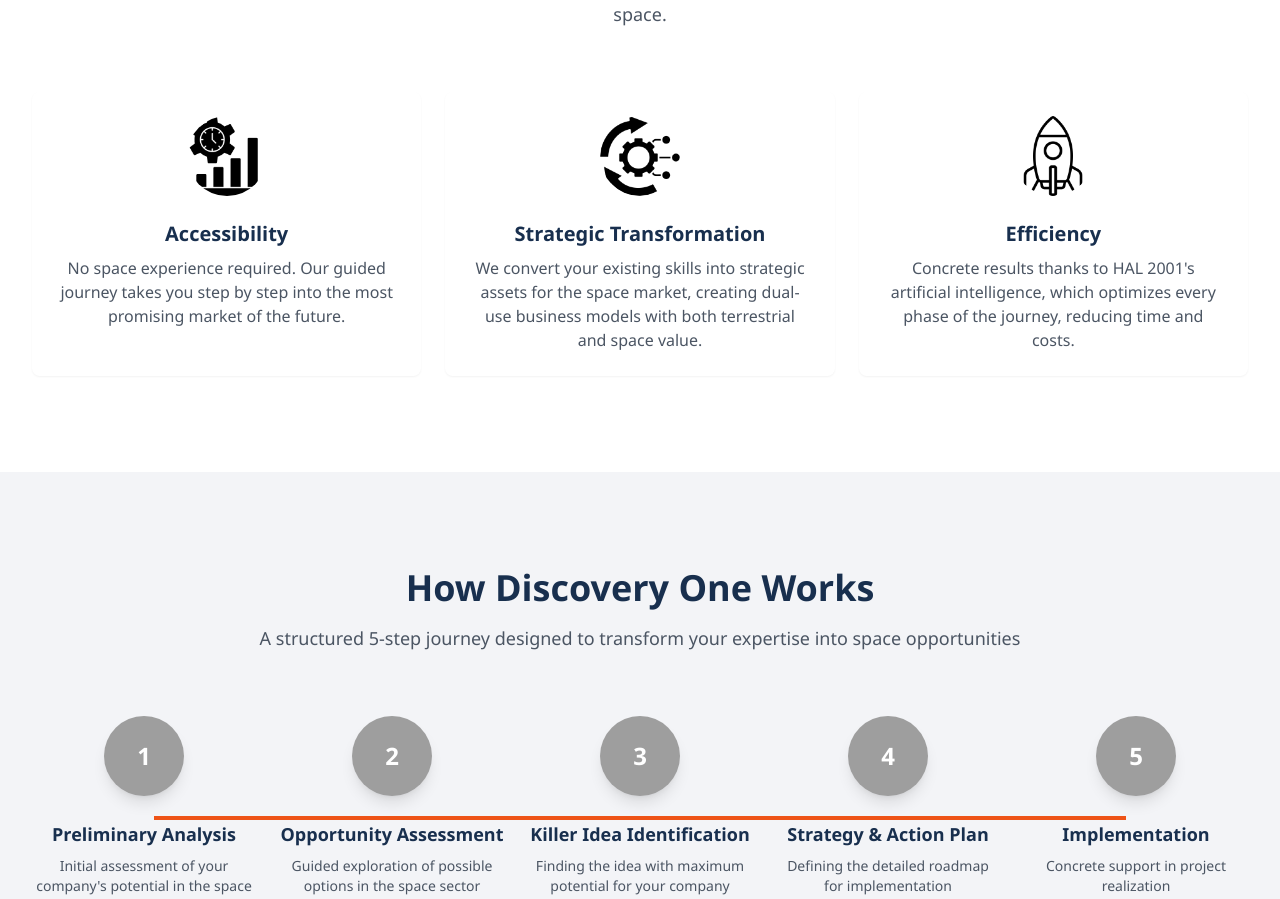
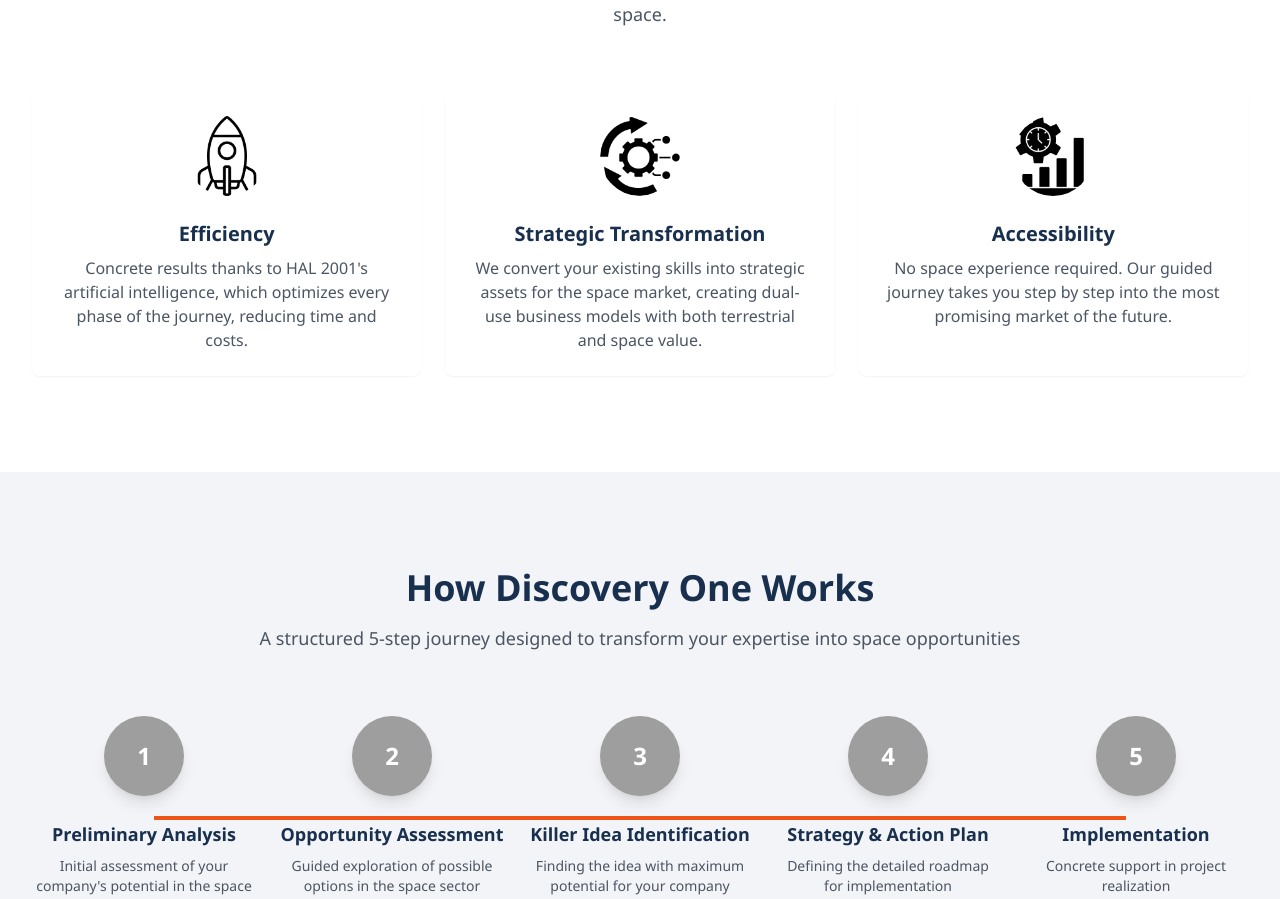
Before and after one commit to Sidi-sidi-cloud/sidi-mirror-clone-echo, a React (Vite) app: page / in a window 1280 px wide. Shown: the part 1008-1907 px from the top of the page. Built offline with nearby package versions, Linux system fonts and the light colour scheme; grey boxes are pictures that could not be loaded; a web font is replaced by a local one.

Commit message:
Swap icon positions
Change the position of the icons.

```diff
--- a/src/components/ProblemSolution.tsx
+++ b/src/components/ProblemSolution.tsx
@@ -3,9 +3,9 @@ import { Card, CardContent } from "./ui/card";
 
 const features = [
   {
-    title: "Accessibility",
-    description: "No space experience required. Our guided journey takes you step by step into the most promising market of the future.",
-    image: "/lovable-uploads/4148ee6c-e552-41c6-8e07-aedb49457fab.png"
+    title: "Efficiency",
+    description: "Concrete results thanks to HAL 2001's artificial intelligence, which optimizes every phase of the journey, reducing time and costs.",
+    image: "/lovable-uploads/84eb81b2-5311-4475-86ac-f1d5684484ec.png"
   },
   {
     title: "Strategic Transformation",
@@ -13,9 +13,9 @@ const features = [
     image: "/lovable-uploads/dc80da50-41df-462a-b56a-17f758d4b2a5.png"
   },
   {
-    title: "Efficiency",
-    description: "Concrete results thanks to HAL 2001's artificial intelligence, which optimizes every phase of the journey, reducing time and costs.",
-    image: "/lovable-uploads/84eb81b2-5311-4475-86ac-f1d5684484ec.png"
+    title: "Accessibility",
+    description: "No space experience required. Our guided journey takes you step by step into the most promising market of the future.",
+    image: "/lovable-uploads/4148ee6c-e552-41c6-8e07-aedb49457fab.png"
   }
 ];
 
```
